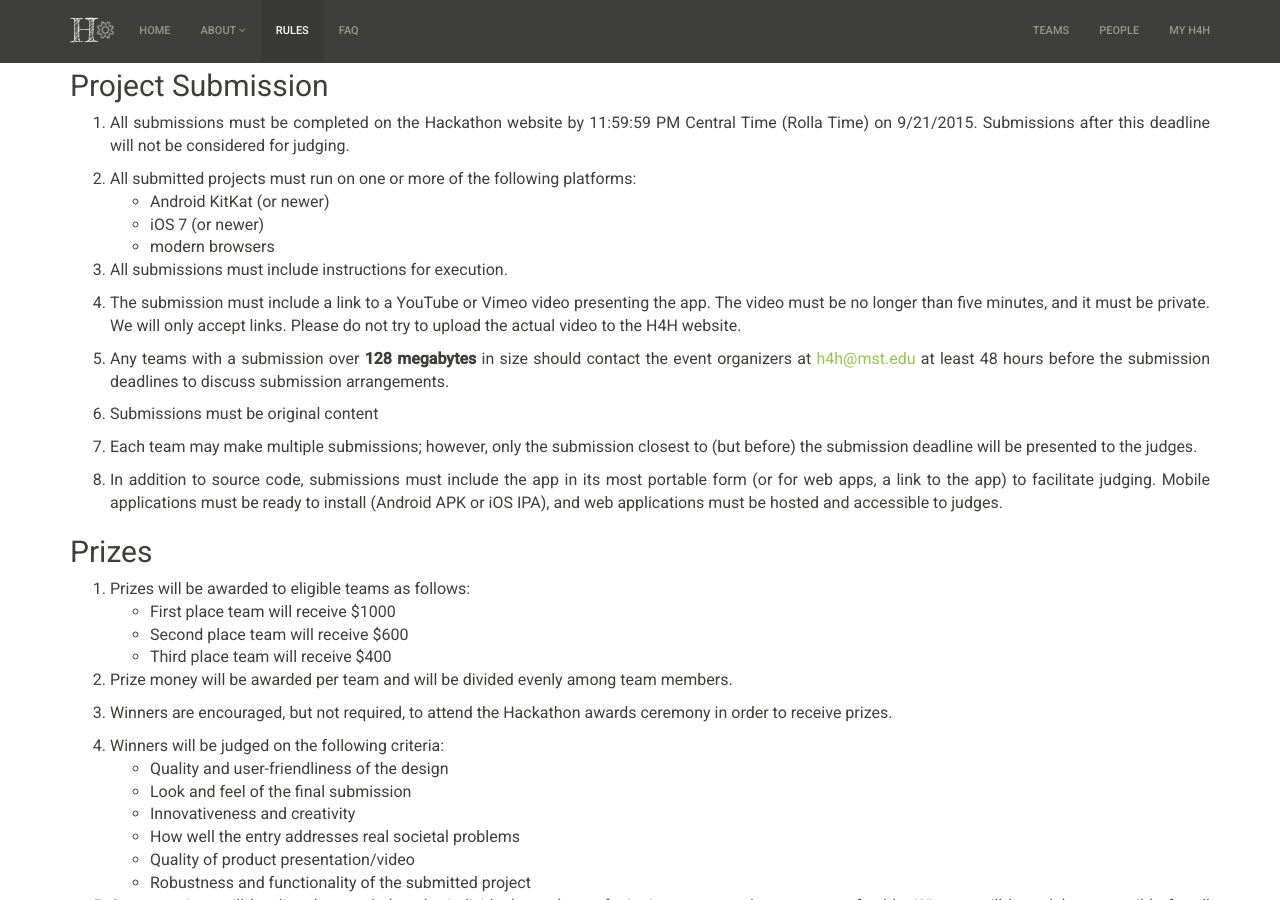
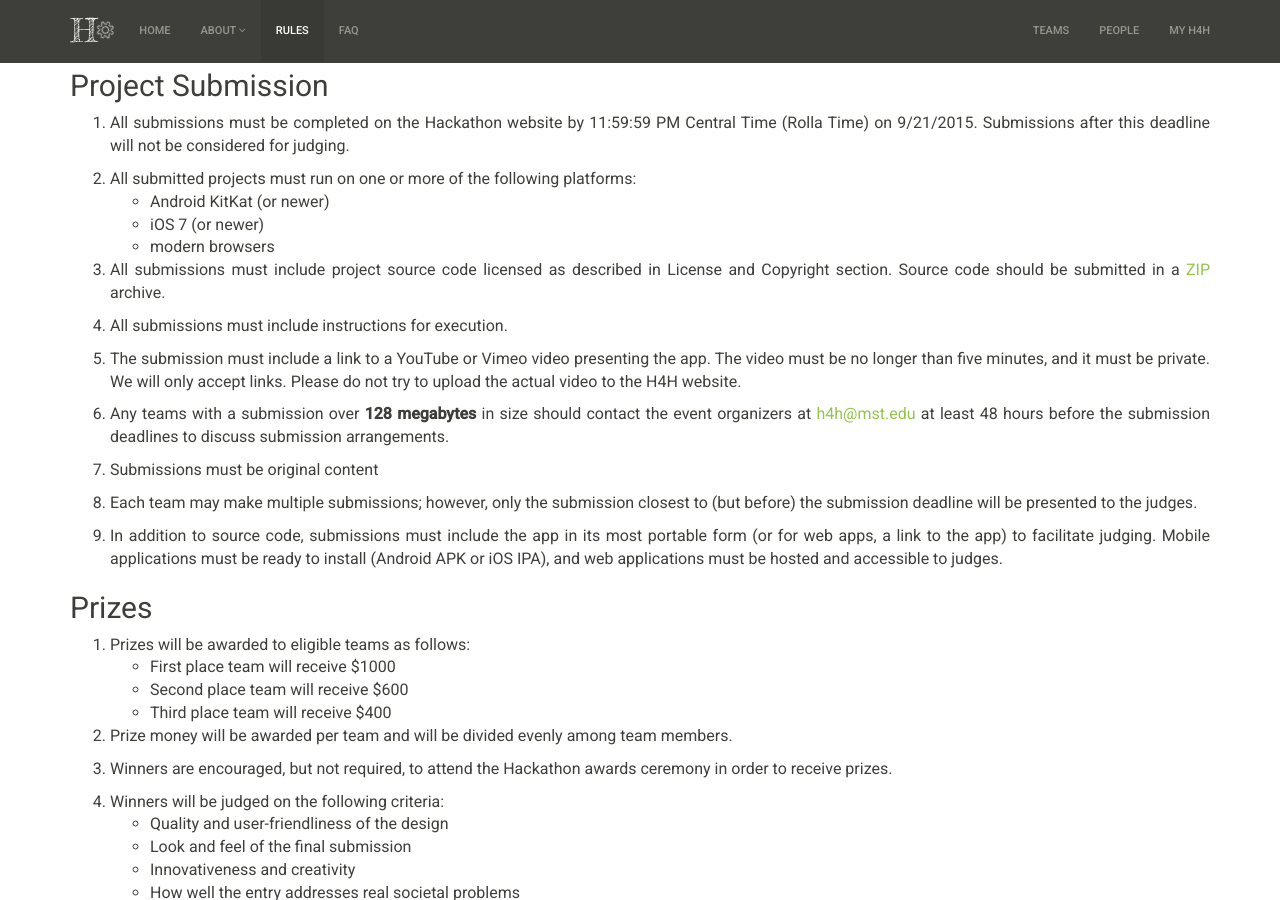
Before and after one commit to cmpsci-goldnjub/info, a Jekyll site: the page built from rules.md, in a window 1280 px wide and 900 px high, scrolled down 845 px. Built offline with Jekyll 4.4.1, drawn with Linux system fonts in a browser that asks for light colours.

Commit message:
Clarify that submission should include source code

```diff
--- a/rules.md
+++ b/rules.md
@@ -47,6 +47,8 @@ Email questions to <{{ site.email }}>.
     - Android KitKat (or newer)
     - iOS 7 (or newer)
     - modern browsers
+
+3.  All submissions must include project source code licensed as described in License and Copyright section. Source code should be submitted in a [ZIP](https://en.wikipedia.org/wiki/Zip_(file_format)) archive.
 
 3.  All submissions must include instructions for execution.
 
```
